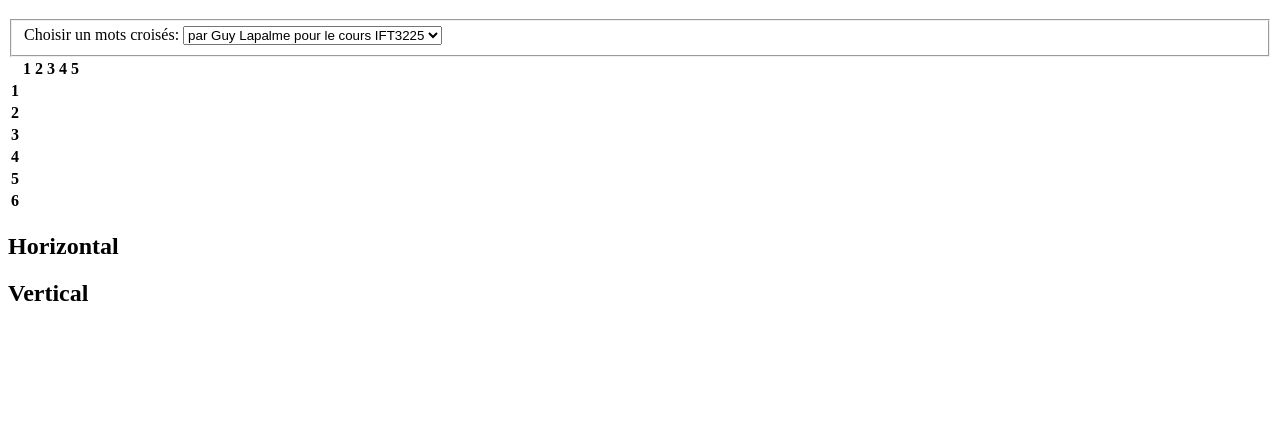
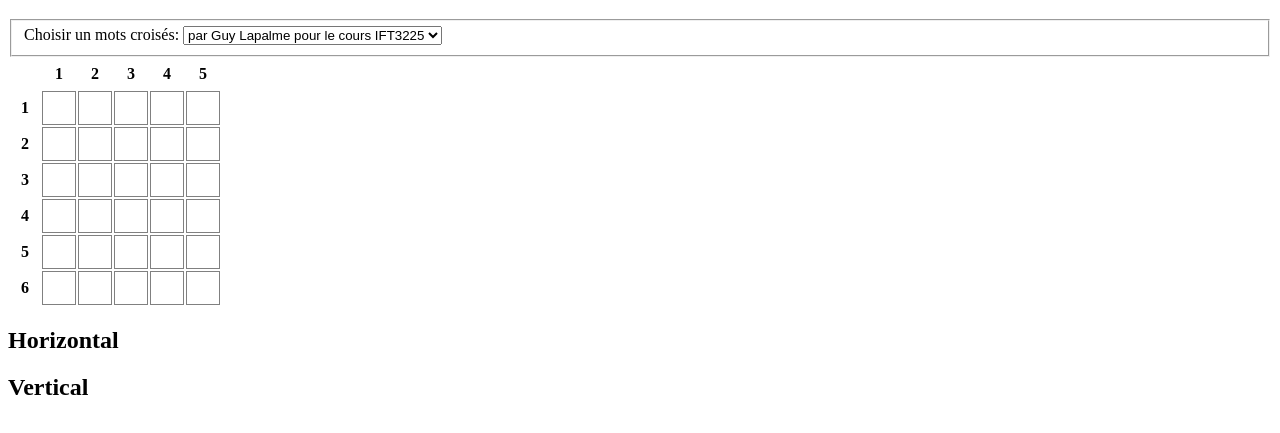
Before and after one commit to handeozyzgn/javascript-crossword, a website: page index.html in a window 1280 px wide. Shown: the part 61-494 px from the top of the page. Drawn offline with nearby package versions, Linux system fonts and the light colour scheme.

Commit message:
Fixes crossword table construction bug

```diff
--- a/crossword.js
+++ b/crossword.js
@@ -7,18 +7,6 @@ var host = 'http://localhost:3000/';
 /*
  * Functions
  */
-
-function populatePuzzleSelection() {
-  var puzzles = [];
-  // TODO: we need to fetch all the .json files and put them in the puzzles array.
-  $.getJSON(host + 'puzzles/IFT3225.json', function(data) {
-    puzzles.push(data);
-    $('select').append('<option value="0">' + data.author + '</option>');
-    buildCrosswordTable(puzzles[0]);
-  });
-
-  return puzzles;
-}
 
 function buildCrosswordTable(puzzle) {
   var diagram = puzzle.diagram;
@@ -33,18 +21,33 @@ function buildCrosswordTable(puzzle) {
   numbering */
   for (i = 0; i < rows + 1; i++) {
     $newRow = $('<tr></tr>');
-    if (i > 0) {
-      $newRow.append('<th>' + i.toString() + '</th>');
-    }
     for (j = 0; j < cols + 1; j++) {
-      if (i === 0 && j > 0) {
+      if (i === 0 && j === 0) {
+        $newRow.append('<th></th>');
+      } else if (i === 0) { // On the first row we number the columns
         $newRow.append('<th>' + j.toString() + '</th>');
-      } else {
-        $newRow.append('<td></td>');
+      } else if (i > 0 && j === 0) { //On the first column we number the rows
+        $newRow.append('<th>' + i.toString() + '</th>');
+      } else { //Then we just add the boxes
+        $newRow.append('<td contentEditable="true"></td>');
       }
     }
     $newRow.appendTo($crosswordTable);
   }
+}
+
+function populatePuzzleSelection() {
+  var puzzles = [];
+
+  // TODO: we need to fetch all the .json files and put them in the puzzles array.
+
+  $.getJSON(host + 'puzzles/IFT3225.json', function(data) {
+    puzzles.push(data);
+    $('select').append('<option value="0">' + data.author + '</option>');
+    buildCrosswordTable(puzzles[0]);
+  });
+
+  return puzzles;
 }
 
 function keyPressed() {
--- a/index.html
+++ b/index.html
@@ -3,6 +3,7 @@
 
 <head>
   <meta charset="UTF-8">
+  <link rel="stylesheet" href="style.css" charset="utf-8">
   <title>Mots Croisés</title>
 </head>
 
--- /dev/null
+++ b/style.css
@@ -0,0 +1,12 @@
+td, th {
+    width: 30px;
+    height: 30px;
+}
+
+th {
+    padding: 0px;
+}
+
+td {
+    border: 1px solid grey;
+}
```
